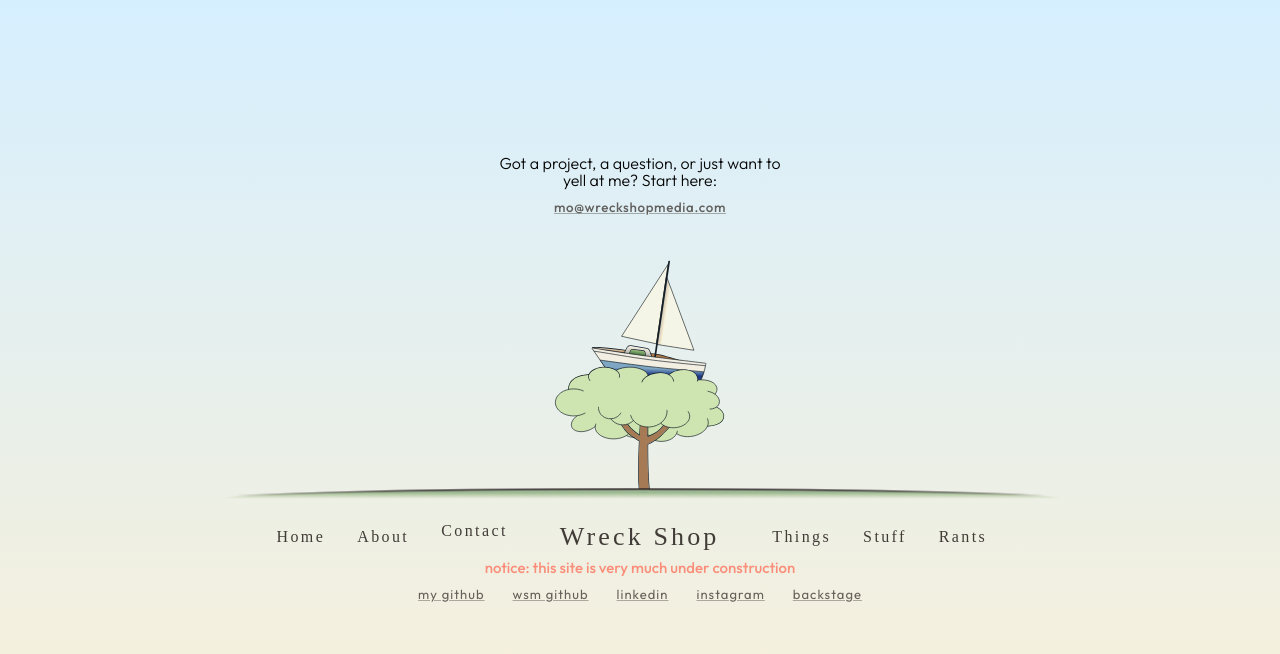
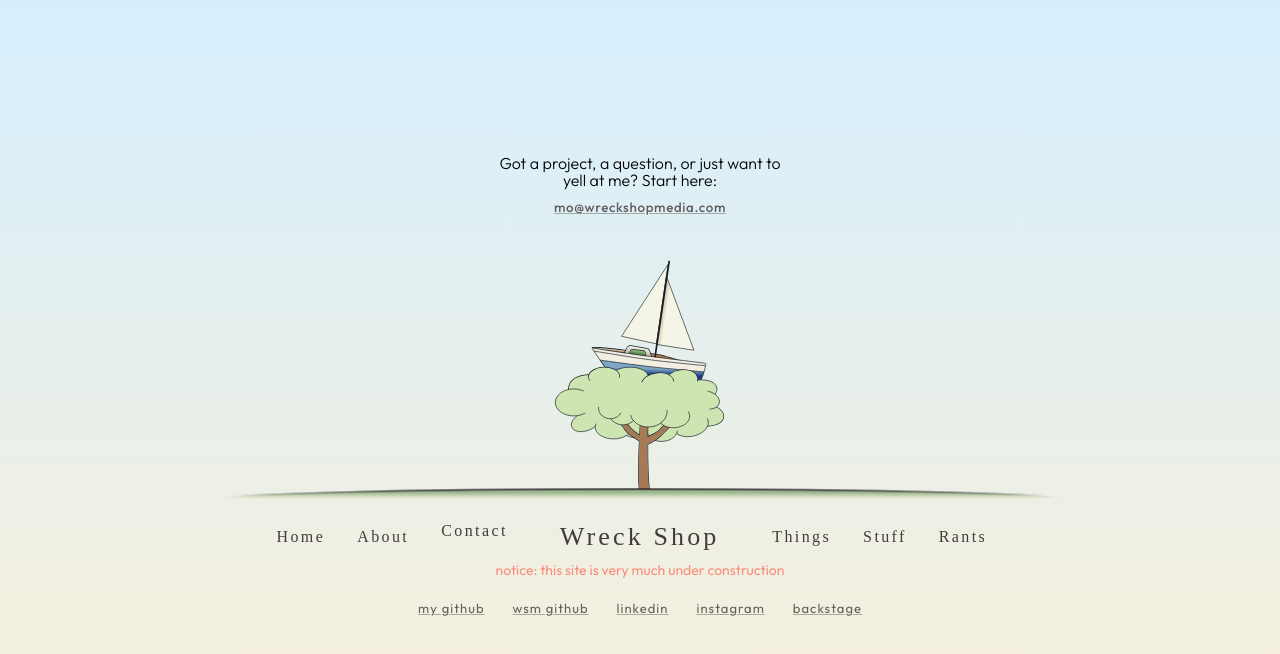
Before and after one commit to wreckshopmedia/wreckshopmediav2, a React (Vite) app: page /contact in a window 1280 px wide. Shown: the top 654 px of the page. Built offline with nearby package versions, Linux system fonts and the light colour scheme; no server answers; a web font is replaced by a local one.

Commit message:
social row placehodler tweak avoid construction notice

```diff
--- a/src/routes/contact/contact.module.css
+++ b/src/routes/contact/contact.module.css
@@ -37,7 +37,7 @@
 /* bottom center: social icon row, below the nav */
 .socialRow {
   position: absolute;
-  top: clamp(320px, calc(90% + 8vh), 340px);
+  top: clamp(290px, calc(50% + 10vh + 10vw), 353px);
   left: 50%;
   translate: -50% 0;
   display: flex;
--- a/src/routes/layout/siteLayout.module.css
+++ b/src/routes/layout/siteLayout.module.css
@@ -47,12 +47,12 @@
   top: 100%;
   left: 50%;
   translate: -50% 0;
-  margin-top: 0.5em;
+  margin-top: 0.75em;
   width: max-content;
   max-width: 90vw;
   font-family: var(--body);
-  font-size: clamp(13px, 2.25vw, 15px);
-  font-weight: 500;
+  font-size: clamp(12px, 2vw, 14px);
+  font-weight: 400;
   color: var(--error-tomato);
   opacity: 0.7;
   text-wrap: balance;
```
